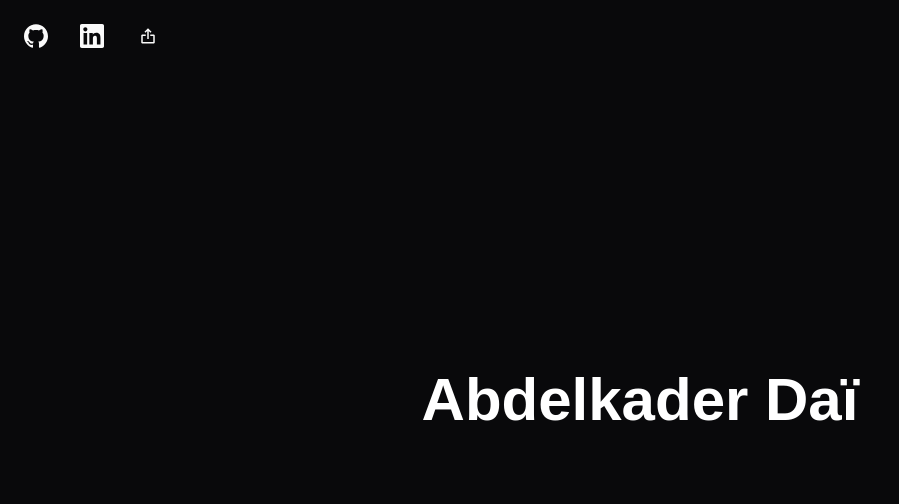
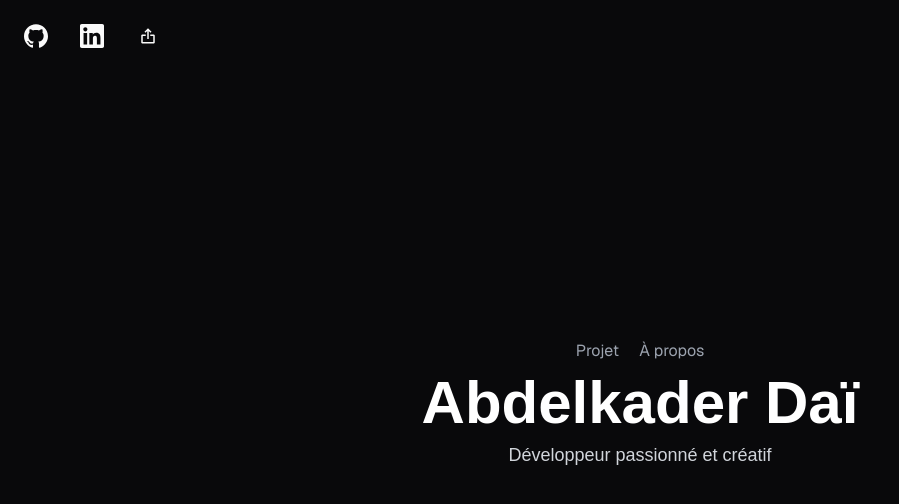
Before and after one commit to Ayo5/portfolio, a Next.js app: page / in a window 1280 px wide. Shown: the top 504 px of the page, without its empty margins (0-899 px from the left). Built offline with nearby package versions, Linux system fonts and the light colour scheme.

Commit message:
opti. des classes

```diff
--- /dev/null
+++ b/app/_components/HostPage.tsx
@@ -0,0 +1,24 @@
+import {Section} from "@/app/_components/Section";
+import {Button} from "@/components/ui/button";
+
+export const HostPage = () => {
+    return (
+        <Section className="flex flex-col items-center justify-center h-screen bg-cover bg-center">
+            {/* Buttons above the title */}
+            <div className="mb-0.5 space-x-1">
+                <Button className="p-2 font-sans text-gray-400">Projet</Button>
+                <Button className="p-2 font-sans text-gray-400">À propos</Button>
+            </div>
+
+            {/* Title */}
+            <h1 className="text-6xl font-bold text-center text-white">
+                Abdelkader Daï
+            </h1>
+
+            {/* Text below the title */}
+            <p className="mt-2 text-lg text-center text-gray-300">
+                Développeur passionné et créatif
+            </p>
+        </Section>
+    );
+};
--- a/app/_components/MainTitle.tsx
+++ /dev/null
@@ -1,10 +0,0 @@
-import {Section} from "@/app/_components/Section";
-
-
-export const MainTitle = () => {
-    return (
-        <Section className="flex items-center justify-center h-screen bg-cover bg-center" >
-            <h1 className="text-6xl font-bold text-center text-white">Abdelkader Daï</h1>
-        </Section>
-    );
-};
--- a/app/_components/Title.tsx
+++ /dev/null
@@ -1,10 +0,0 @@
-import {Section} from "@/app/_components/Section";
-
-
-export const Title = () => {
-    return (/* Main content section */
-        <Section className="flex items-center justify-center h-screen bg-cover bg-center">
-            <h1 className="text-6xl font-bold text-center text-white">Abdelkader Daï</h1>
-        </Section>
-    )
-};
--- a/app/page.tsx
+++ b/app/page.tsx
@@ -1,11 +1,11 @@
 import {Header} from "@/app/_components/Header"
-import {MainTitle} from "@/app/_components/MainTitle";
+import {HostPage} from "@/app/_components/HostPage";
 
 export default function Home() {
     return (
         <main>
             <Header/>
-                <MainTitle/>
+                <HostPage/>
         </main>
     );
 }
```
Also changed, not shown: app/_components/Header.tsx (+4 -5 lines).
